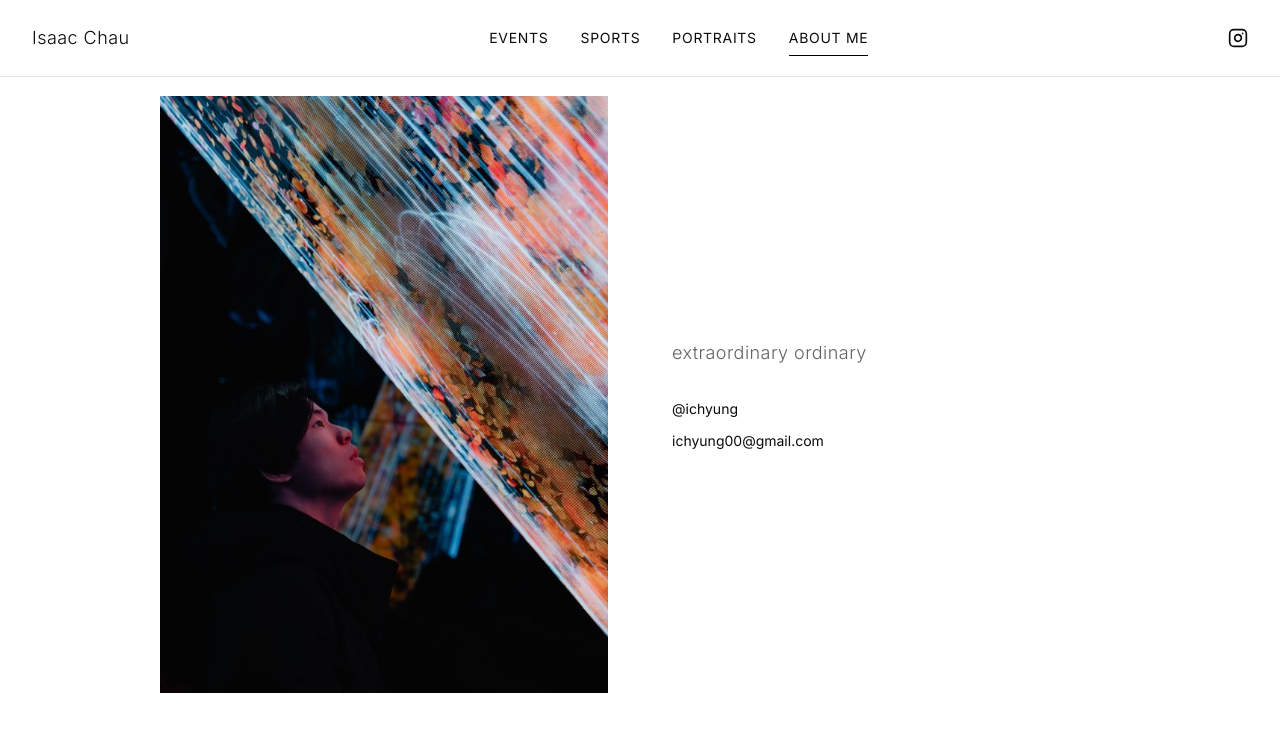
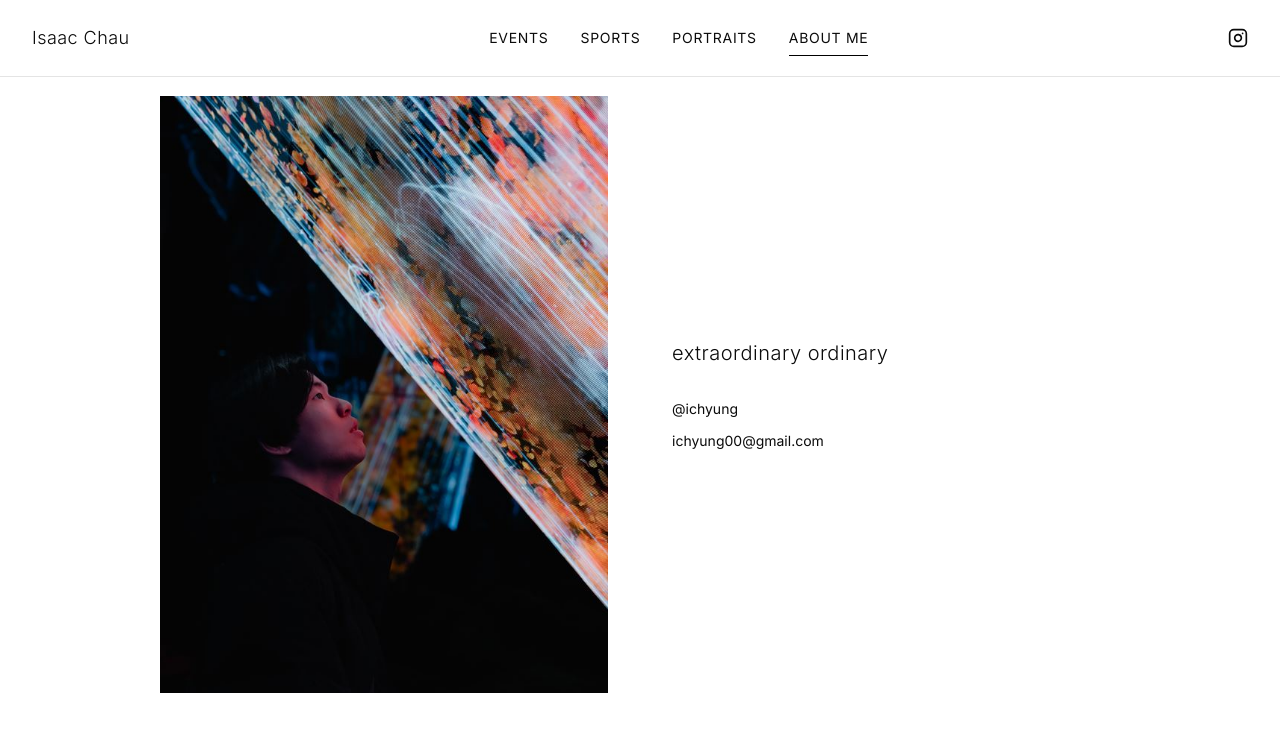
Before and after one commit to himwy/issac-photos, a Next.js app: page /about in a window 1280 px wide. Shown: the top 732 px of the page. Built offline with nearby package versions, Linux system fonts and the light colour scheme.

Commit message:
Update About page styling

```diff
--- a/src/app/about/page.tsx
+++ b/src/app/about/page.tsx
@@ -15,13 +15,13 @@ export default function AboutPage() {
                 alt=""
                 fill
                 priority
-                className="object-cover"
+                className="object-cover object-bottom"
               />
             </div>
 
             {/* Text */}
             <div className="space-y-8">
-              <p className="text-lg font-light tracking-wide text-muted-foreground">
+              <p className="text-xl font-light tracking-wide">
                 extraordinary ordinary
               </p>
 
```
